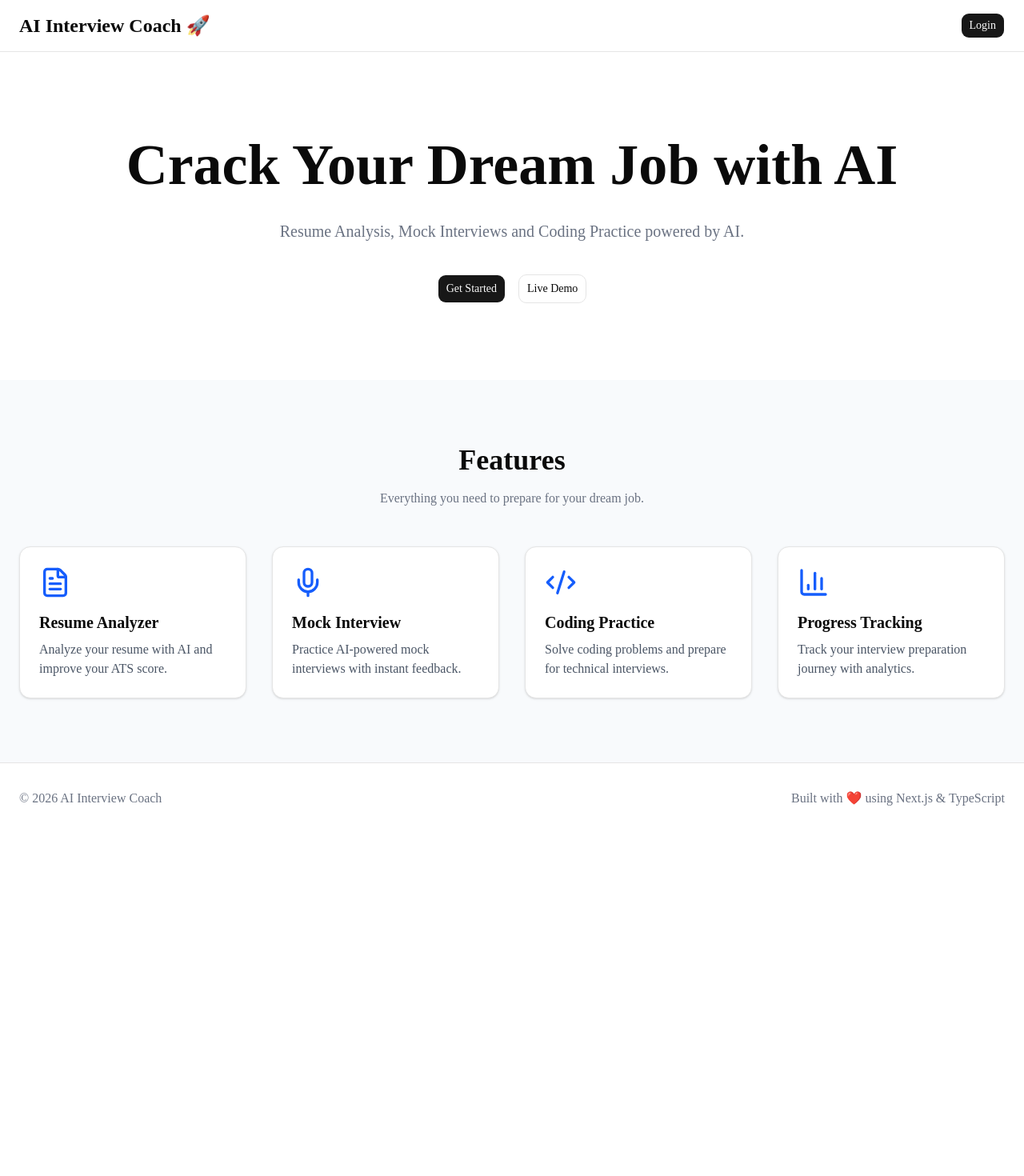
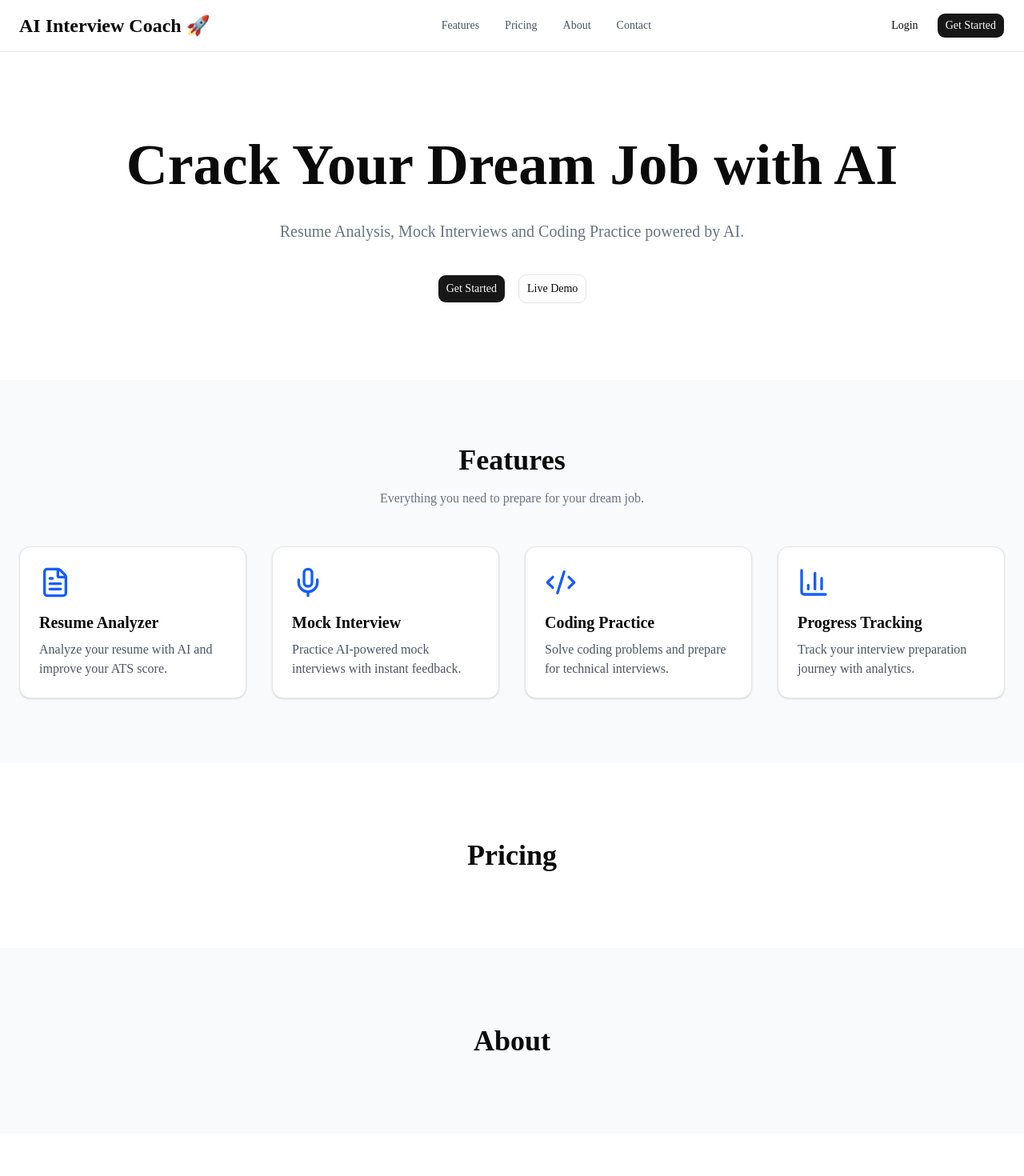
Before and after one commit to raj19940721/ai-interview-coach, a Next.js app: page / in a window 1280 px wide. Shown: the top 1470 px of the page at 80% size. Before the commit the page ends 1042 px from the top, so only its background shows below. Built offline with nearby package versions, Linux system fonts and the light colour scheme.

Commit message:
feat: add navbar

```diff
--- a/app/globals.css
+++ b/app/globals.css
@@ -126,5 +126,6 @@
   }
   html {
     @apply font-sans;
+    scroll-behavior: smooth;
   }
 }
--- a/app/page.tsx
+++ b/app/page.tsx
@@ -6,10 +6,27 @@ import Footer from "@/components/landing/Footer";
 export default function Home() {
   return (
     <>
-      <Navbar />
-      <Hero />
-      <Features />
-      <Footer />
+      <>
+        <Navbar />
+
+        <Hero />
+
+        <Features />
+
+        <section id="pricing" className="py-24 text-center">
+          <h2 className="text-4xl font-bold">Pricing</h2>
+        </section>
+
+        <section id="about" className="py-24 text-center bg-slate-50">
+          <h2 className="text-4xl font-bold">About</h2>
+        </section>
+
+        <section id="contact" className="py-24 text-center">
+          <h2 className="text-4xl font-bold">Contact</h2>
+        </section>
+
+        <Footer />
+      </>
     </>
   );
 }
--- a/src/components/landing/Navbar.tsx
+++ b/src/components/landing/Navbar.tsx
@@ -1,15 +1,53 @@
 import Link from "next/link";
 import { Button } from "@/components/ui/button";
 
+const navItems = [
+  {
+    name: "Features",
+    href: "#features",
+  },
+  {
+    name: "Pricing",
+    href: "#pricing",
+  },
+  {
+    name: "About",
+    href: "#about",
+  },
+  {
+    name: "Contact",
+    href: "#contact",
+  },
+];
+
 export default function Navbar() {
   return (
-    <header className="border-b">
-      <div className="container mx-auto flex h-16 items-center justify-between px-6">
+    <header className="sticky top-0 z-50 border-b bg-white/80 backdrop-blur">
+      <div className="mx-auto flex h-16 max-w-7xl items-center justify-between px-6">
+        {/* Logo */}
         <Link href="/" className="text-2xl font-bold">
           AI Interview Coach 🚀
         </Link>
 
-        <Button>Login</Button>
+        {/* Navigation */}
+        <nav className="hidden md:flex items-center gap-8">
+          {navItems.map((item) => (
+            <Link
+              key={item.name}
+              href={item.href}
+              className="text-sm font-medium text-gray-600 hover:text-black transition-colors"
+            >
+              {item.name}
+            </Link>
+          ))}
+        </nav>
+
+        {/* Buttons */}
+        <div className="flex items-center gap-3">
+          <Button variant="ghost">Login</Button>
+
+          <Button>Get Started</Button>
+        </div>
       </div>
     </header>
   );
```
